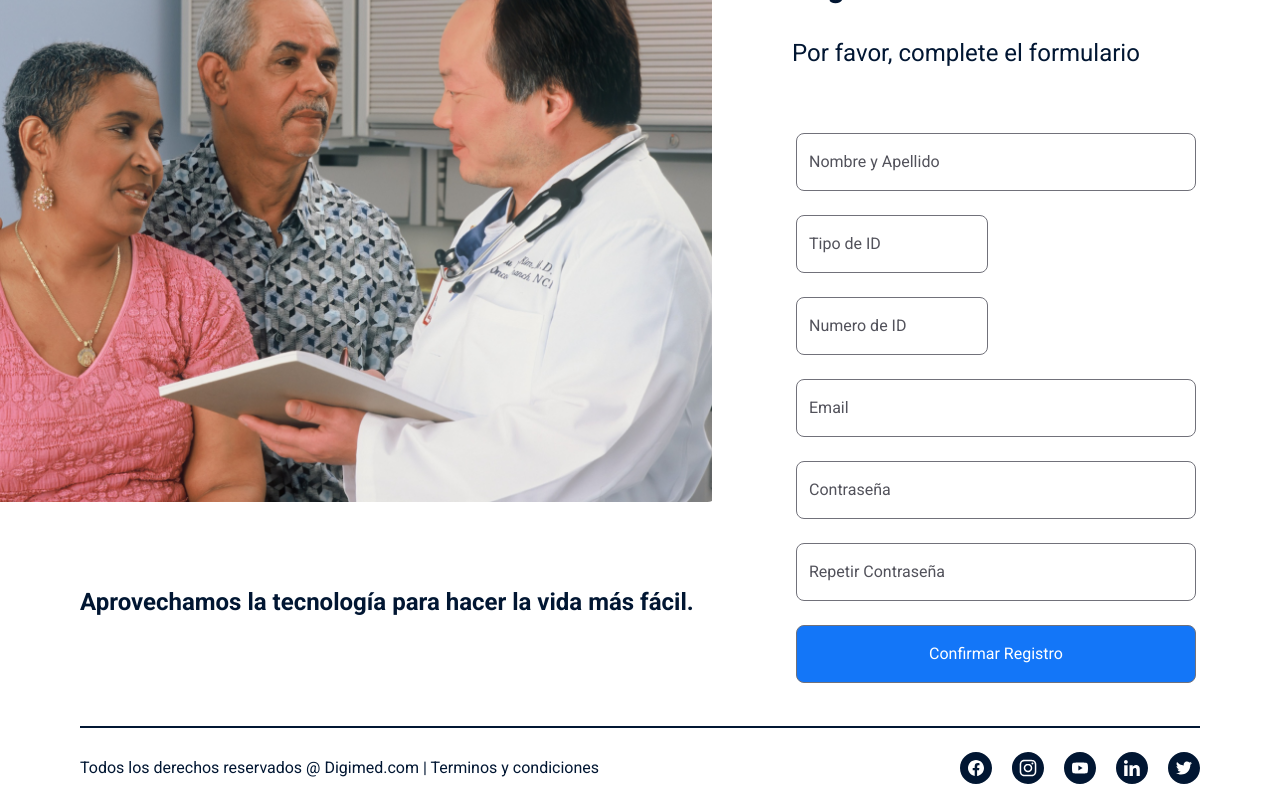
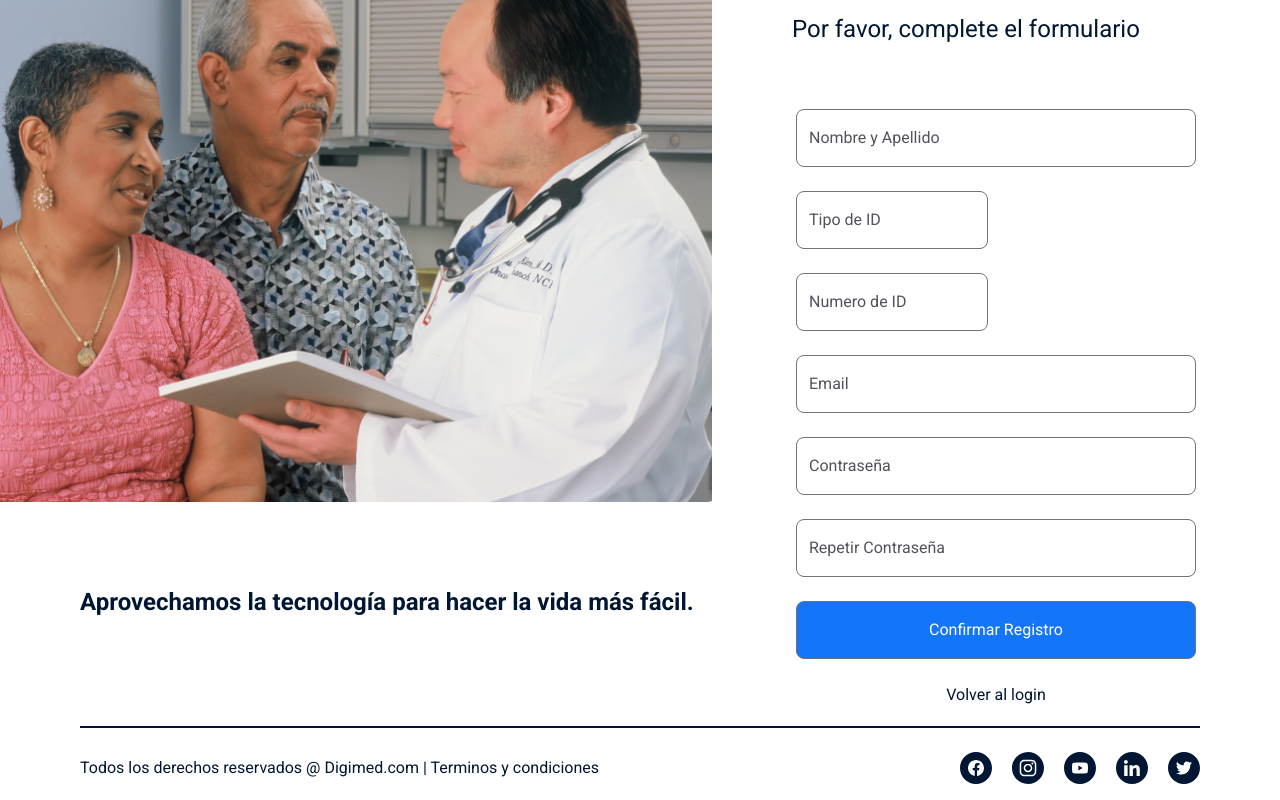
Before and after one commit to JavierBrizuela/DigiMed, a React (Vite) app in the folder digimed-ui/digimed-ui/: page /registro in a window 1280 px wide. Shown: the part 300-1100 px from the top of the page. Built offline with nearby package versions, Linux system fonts and the light colour scheme.

Commit message:
Update-registro3

```diff
--- a/digimed-ui/digimed-ui/src/Pages/Registro.jsx
+++ b/digimed-ui/digimed-ui/src/Pages/Registro.jsx
@@ -47,14 +47,21 @@ function Registro({
       confirmContraseña === '' ||
       documentNumber === ''
     ) {
+      console.log('Entro if')
       alert('Por favor, completa todos los campos.');
     } else if (contraseña !== confirmContraseña) {
+      console.log('Entro Else if')
       alert('Las contraseñas no coinciden.');
     } else {
+      console.log('entro else')
       axios
-        .post('http://localhost:3001/login/newUser', {
+        .post('http://localhost:5000/api/v1/register', {
+          fullName: fullName,
+          documentType: documentType,
+          documentNumber: documentNumber,
           email: email,
           contraseña: contraseña,
+          confirmContraseña: confirmContraseña
         })
         .then((resp) => {
           alert('Usuario registrado con exito');
@@ -146,7 +153,14 @@ function Registro({
                 >
                   Confirmar Registro
                 </button>
-              </div>
+                   </div>
+                 <button
+                   onClick={() => {
+                    goBack();
+                  }}
+            >
+              Volver al login
+            </button>
             </form>
           </div>
         </div>
```
